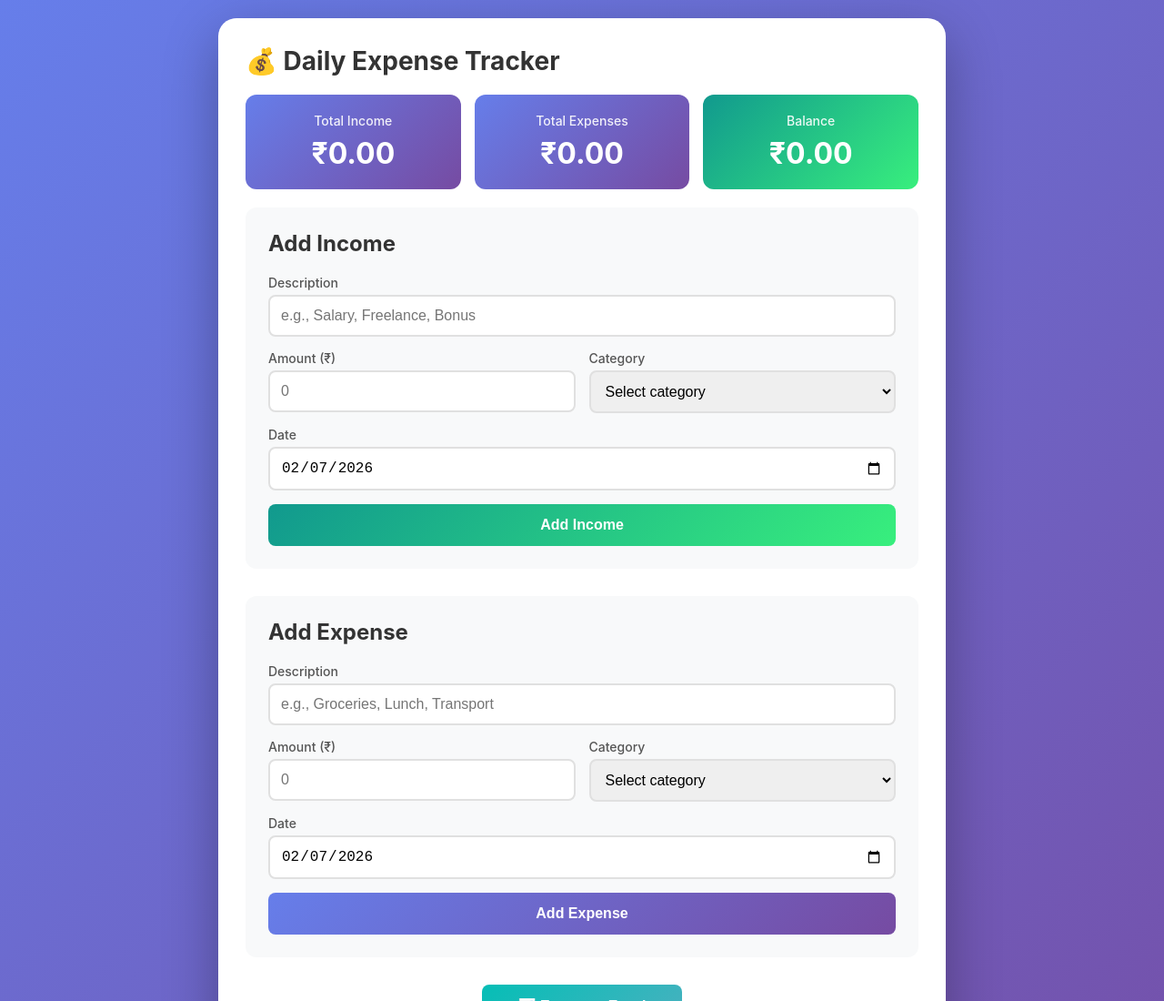
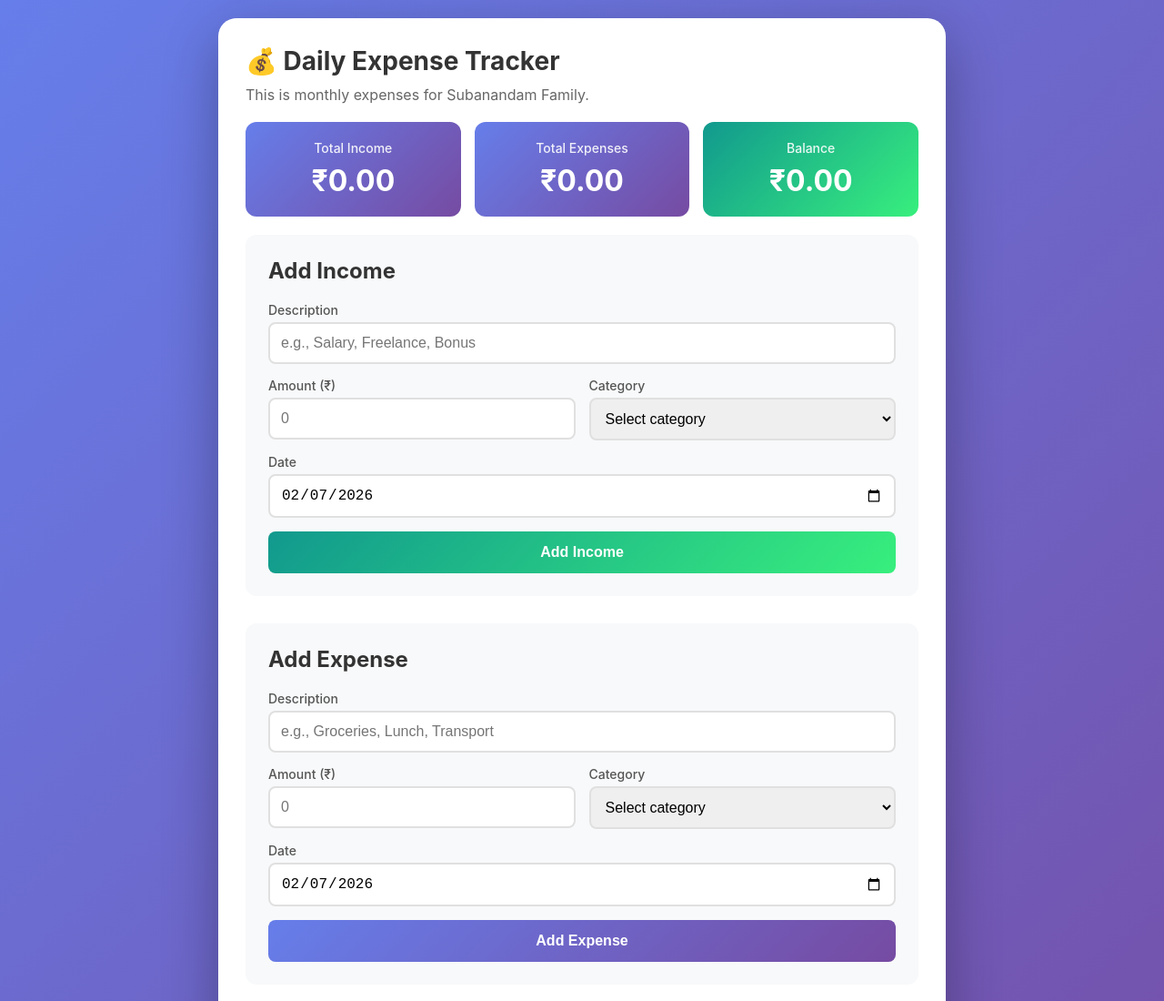
Before and after one commit to Subanandam/Expense-tracker, a plain HTML site: page index.html in a window 1280 px wide. Shown: the top 1100 px of the page at 91% size. Drawn offline with Linux system fonts and the light colour scheme.

Commit message:
Add description to Daily Expense Tracker
Add description for monthly expenses section.

```diff
--- a/index.html
+++ b/index.html
@@ -242,6 +242,7 @@
 <body>
     <div class="container">
         <h1>💰 Daily Expense Tracker</h1>
+   <p style="color: #666; margin-top: 5px; font-size: 16px;">This is monthly expenses for Subanandam Family.</p>
 
         <div class="summary">
             <div class="summary-card">
```
